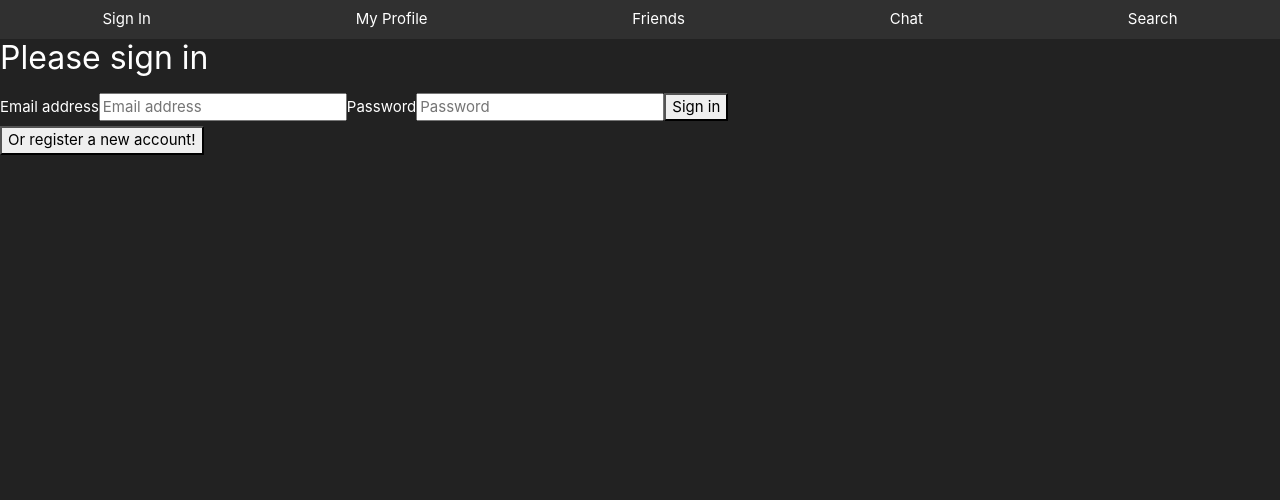
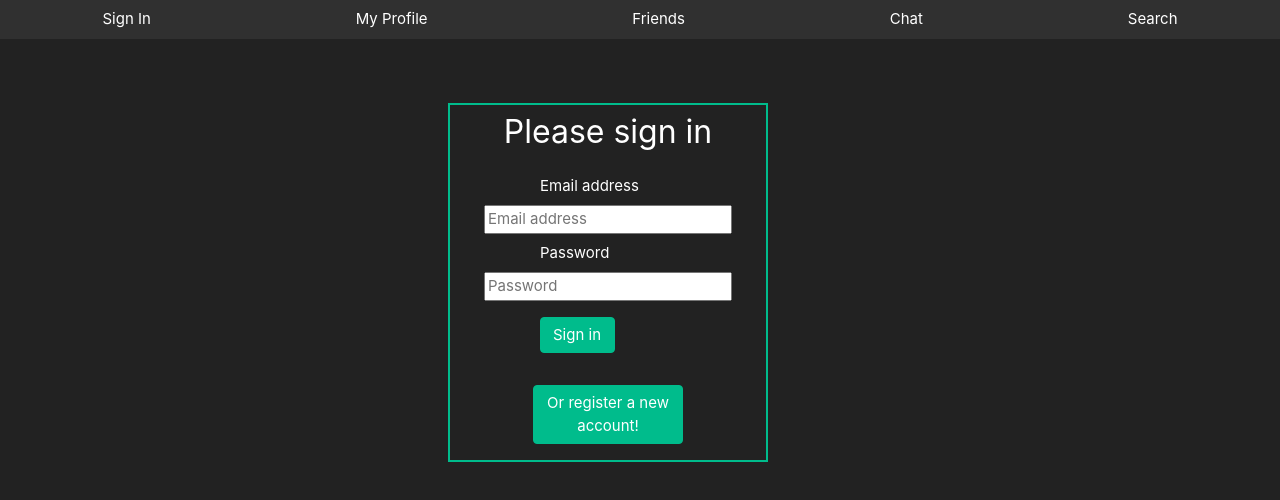
Before and after one commit to cfitzgerald9/League-of-Looking-for-Group, a React (Create React App) app: page /login in a window 1280 px wide. Shown: the top 500 px of the page. Built offline with nearby package versions, Linux system fonts and the light colour scheme; no server answers.

Commit message:
added some crappy styling to search, login, and profile

```diff
--- a/src/components/ApplicationViews.js
+++ b/src/components/ApplicationViews.js
@@ -7,7 +7,7 @@ import SearchComponent from './search/SearchComponent'
 import Register from './auth/Register';
 import Login from './auth/Login'
 import UserAPIManager from '../modules/UserAPIManager'
-import ChatAPIManager from '../modules/ChatAPIManager'
+
 
 
 export default class ApplicationViews extends Component {
--- /dev/null
+++ b/src/components/auth/AuthStyling.css
@@ -0,0 +1,31 @@
+.loginForm{
+    display: flex;
+    align-content: center;
+    flex-flow: column wrap;
+    text-align: center;
+    border: 2px solid #00bc8c;
+    margin-top:4rem;
+    padding-top:.5rem;
+    padding-bottom: 1rem;
+    width: 25%;
+    margin-left: 35vw
+}
+.registerButton{
+    width: 150px;
+    margin-top: 2rem;
+    align-self: center
+}
+.loginButton{
+    display: flex;
+    width: 75px;
+    align-self: center;
+    margin-left:3.5rem;
+    margin-top:1rem
+}
+
+label{
+    display: flex;
+    text-align: center;
+    margin-left: 3.5rem;
+    padding-top:.5rem
+}
--- a/src/components/auth/Login.js
+++ b/src/components/auth/Login.js
@@ -1,5 +1,6 @@
 import React, { Component } from "react"
 import UserAPIManager from '../../modules/UserAPIManager'
+import './AuthStyling.css'
 
 export default class Login extends Component {
     state = {
@@ -37,31 +38,31 @@ export default class Login extends Component {
   render(){
         return (
             <React.Fragment>
+              <card className="loginForm">
             <form onSubmit={this.handleLogin }>
                 <h1 className="h3 mb-3 font-weight-normal">Please sign in</h1>
-                <label htmlFor="inputEmail">
+                <label htmlFor="inputEmail" className="emailLabel">
                     Email address
                 </label>
                 <input onChange={this.handleFieldChange} type="email"
                        id="email"
                        placeholder="Email address"
                        required="" autoFocus="" />
-                <label htmlFor="inputPassword">
-                    Password
+                <label htmlFor="inputPassword" className="passwordLabel">
+                      Password
                 </label>
                 <input onChange={this.handleFieldChange} type="password"
                        id="password"
                        placeholder="Password"
                        required="" />
-                <button type="submit" >
+                <button type="submit" className="loginButton btn btn-success size1button" >
                     Sign in
                 </button>
             </form>
-<div>
-<button onClick={() => this.props.history.push("/register")}>
+<button className= " btn btn-success size1button registerButton"onClick={() => this.props.history.push("/register")}>
 Or register a new account!
 </button>
-</div>
+</card>
 </React.Fragment>
         )
     }
--- a/src/components/search/SearchComponent.js
+++ b/src/components/search/SearchComponent.js
@@ -1,6 +1,4 @@
 import React, { Component } from 'react';
-import RiotAPIManager from '../../modules/RiotAPIManager'
-import RiotConfig from '../../modules/RiotConfig'
 import "./SearchStyling.css"
 
 
@@ -20,6 +18,7 @@ export default class SearchComponent extends Component {
         const usersToPrint = this.state.usersToPrint.length > 0 ? this.state.usersToPrint : this.props.users;
 		return (
             <React.Fragment>
+              <div className="searchHeading">
         <h1>Make friends</h1>
         <select onClick={this.filterUsers}>
           {this.props.purposes.map(onePurpose => {
@@ -30,14 +29,15 @@ export default class SearchComponent extends Component {
             );
           })}
         </select>
+        </div>
         <section className="foundUsers">
           {usersToPrint.map(user => (
             <div key={user.id} className="card">
               <div className="card-body">
+              <img src= {user.pic} alt="userpic" className="searchIcon"></img>
                   <p>Nickname: {user.username}</p>
                   <p>Rank: {user.tier} {user.rank} </p>
                   <p>Plays: {user.champs}</p>
-                  <img src= {user.pic} alt="userpic" className="searchIcon"></img>
                   <button>Add Friend</button>
               </div>
             </div>
--- a/src/components/search/SearchStyling.css
+++ b/src/components/search/SearchStyling.css
@@ -1,3 +1,20 @@
 .searchIcon{
-    width: 15%
+    width: 30%
 }
+.card{
+    width: 20%;
+    margin:4rem;
+    text-align: center
+}
+.foundUsers{
+    display: flex;
+    flex-flow: row wrap;
+    justify-content: space-evenly
+}
+.searchHeading{
+    display: flex;
+    flex-flow: column wrap;
+    align-content: center;
+    text-align: center;
+    margin-top:2.5rem
+}
```
